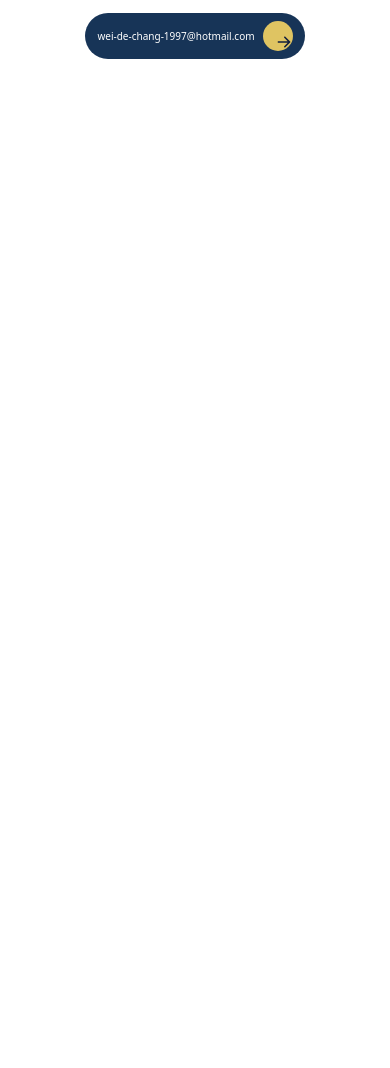
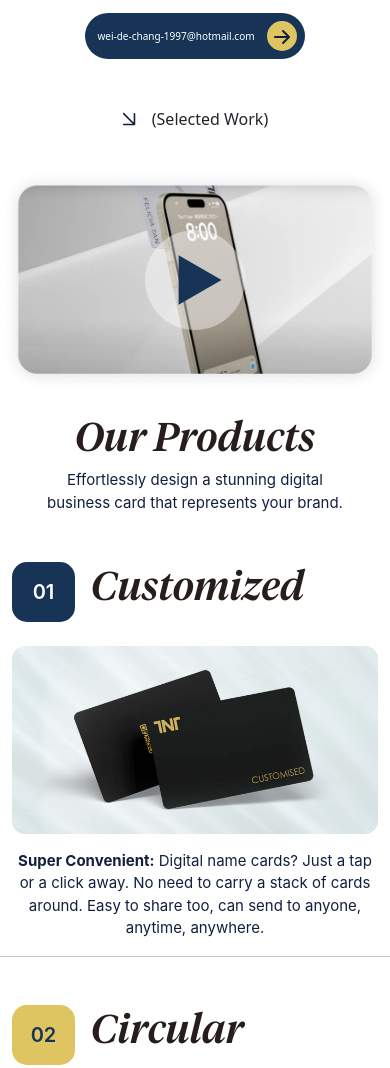
Before and after one commit to mrromanmiah/network-tap-bootstrap, a plain HTML site: page index.html in a window 390 px wide. Shown: the part 594-1662 px from the top of the page. Before the commit the page ends 844 px from the top, so only its background shows below. Drawn offline with nearby package versions, Linux system fonts and the light colour scheme; a small style sheet from the web is missing.

Commit message:
cards made

```diff
--- a/index.html
+++ b/index.html
@@ -16,9 +16,6 @@
     <script src="https://cdn.jsdelivr.net/npm/bootstrap@5.3.2/dist/js/bootstrap.min.js"
         integrity="sha384-BBtl+eGJRgqQAUMxJ7pMwbEyER4l1g+O15P+16Ep7Q9Q+zqX6gSbd85u4mG4QzX+"
         crossorigin="anonymous"></script>
-    <link rel="stylesheet" href="https://cdnjs.cloudflare.com/ajax/libs/font-awesome/6.0.0/css/all.min.css"
-        integrity="sha512-LC5I/b+ST5M9jpJ4vfu0AAKkFNFxmab70v8ae80c+o5dCv9l+TN7uOMthxfDwwZ/ntT/u5SG8VrYzpyJum+0Cw=="
-        crossorigin="anonymous" referrerpolicy="no-referrer" />
 
     <link rel="stylesheet" href="style.css">
 
@@ -26,7 +23,7 @@
 
 <body>
 
-    <div class="container">
+
     <header>
         <nav>
             <div class="container text-center pt-lg-5 pt-3">
@@ -63,14 +60,87 @@
                     your professional identity
                 </p>
             </div>
-                <div class="container custom-btn d-flex align-items-center rounded-pill text-white py-2">
+            <div
+                class="buttons d-flex flex-column-reverse flex-lg-row justify-content-lg-between align-items-center text-center">
+
+                <div class="d-flex flex-row align-items-center gap-3 mt-lg-0 mt-5">
+                    <svg xmlns="http://www.w3.org/2000/svg" width="14" height="14" viewBox="0 0 20 20" fill="none">
+                        <path d="M2.41315 2.41321L17.8053 17.8054M17.8053 17.8054V2.41321M17.8053 17.8054H2.41315"
+                            stroke="#121F3E" stroke-width="2.30882" stroke-linecap="round" stroke-linejoin="round" />
+                    </svg>
+                    <p class="mb-0">(Selected Work)</p>
+                </div>
+
+                <div class="custom-btn d-flex align-items-center rounded-pill text-white p-2">
                     <p class="flex-grow-1 text-center mb-0 fw-medium">wei-de-chang-1997@hotmail.com</p>
-                    <div class="arrow-right btn rounded-circle ms-2">
-                        <img class="arrow" src="/assets/arrow-right.svg" alt="">
+
+                    <button class="arrow-right rounded-circle ms-2 border-0">
+                        <svg xmlns="http://www.w3.org/2000/svg" width="16" height="14" viewBox="0 0 16 14" fill="none">
+                            <path fill-rule="evenodd" clip-rule="evenodd"
+                                d="M8.29297 0.294024C8.48047 0.106581 8.73474 0.00128174 8.99986 0.00128174C9.26499 0.00128174 9.51926 0.106581 9.70676 0.294024L15.7059 6.29312C15.8933 6.48062 15.9986 6.73489 15.9986 7.00001C15.9986 7.26514 15.8933 7.51941 15.7059 7.70691L9.70676 13.706C9.51818 13.8881 9.26562 13.9889 9.00346 13.9866C8.7413 13.9844 8.49053 13.8792 8.30515 13.6938C8.11977 13.5084 8.01462 13.2577 8.01234 12.9955C8.01006 12.7334 8.11084 12.4808 8.29297 12.2922L12.5853 7.99986L1.00107 7.99986C0.735893 7.99986 0.481578 7.89452 0.29407 7.70701C0.106562 7.5195 0.0012207 7.26519 0.0012207 7.00001C0.0012207 6.73484 0.106562 6.48052 0.29407 6.29301C0.481578 6.1055 0.735893 6.00016 1.00107 6.00016L12.5853 6.00016L8.29297 1.70781C8.10553 1.52031 8.00023 1.26604 8.00023 1.00092C8.00023 0.735793 8.10553 0.481523 8.29297 0.294024Z"
+                                fill="#121F3E" />
+                        </svg>
+                    </button>
+                </div>
+            </div>
+        </section>
+        <section class="mt-lg-5 mt-3">
+            <div class="video">
+                <button class="play rounded-circle border-0">
+                    <svg xmlns="http://www.w3.org/2000/svg" width="50" height="50" viewBox="0 0 107 124" fill="none">
+                        <path d="M107 62L0.499994 123.488L0.5 0.512191L107 62Z" fill="#173457" />
+                    </svg>
+                </button>
+            </div>
+        </section>
+
+
+        <section>
+            <div
+                class="container d-lg-flex flex-column flex-lg-row justify-content-center align-items-center gap-lg-5 mx-auto">
+                <h1 class="title text-lg-start text-center">Our Products</h1>
+                <p class="subtitle text-lg-start text-center">Effortlessly design a stunning digital <br> business card
+                    that represents your brand.</p>
+            </div>
+            <div class="container d-lg-flex justify-content-between gap-5 mt-5">
+                <div class="d-flex gap-3">
+                    <button class="number">01</button>
+                    <h1 class="title text-lg-start text-center d-lg-none">Customized</h1>
+                </div>
+                <div class="mt-lg-0 mt-4">
+                    <img class="w-100" src="/assets/Rectangle 7.png" alt="">
+                    <div class="d-lg-flex flex-lg-row justify-content-between align-items-center gap-lg-5 mx-auto mt-3">
+                        <h1 class="title text-lg-start text-center d-lg-inline-block d-none">Customized</h1>
+                        <p class="subtitle text-lg-start text-center"><b>Super Convenient:</b> Digital name cards? Just a tap
+                            or a click away. No need to carry a stack of cards around. Easy to share too, can send to
+                            anyone, anytime, anywhere.</p>
+                    </div>
                 </div>
             </div>
 
+            <hr class="container">
+
+            <div class="container d-flex flex-lg-row flex-column-reverse justify-content-between gap-lg-5 gap-0 mt-5">
+                <div class="mt-lg-0 mt-4">
+                    <img class="w-100" src="/assets/Rectangle 8.png" alt="">
+                    <div class="d-lg-flex flex-lg-row justify-content-between align-items-center gap-lg-5 mx-auto mt-3">
+                        <h1 class="title text-lg-start text-center d-lg-inline-block d-none">Circular</h1>
+                        <p class="subtitle text-lg-start text-center"><b>Always Up-to-date:</b> DChange your job, your number, or even your email? Just update your digital card lor. No need to print new ones. Save time and hassle</p>
+                    </div>
+                </div>
+                <div class="d-flex gap-3">
+                    <button class="number" style="background-color: #DFC462; color: #173457;">02</button>
+                    <h1 class="title text-lg-start text-center d-lg-none">Circular</h1>
+                </div>
+            </div>
+
+            <hr class="container">
+
+            <!-- add more cards here -->
+
+
         </section>
+
 
     </main>
 
@@ -87,7 +157,7 @@
 
 
 
-    </div>
+
 
 
 
--- a/style.css
+++ b/style.css
@@ -40,7 +40,10 @@ header {
 
 .banner-img {
     width: 350px;
+    margin-left: 80px;
 }
+
+
 
 .about {
     font-size: 12px;
@@ -54,10 +57,20 @@ header {
     text-align: right;
 }
 
+.buttons{
+    margin-left: 170px;
+    margin-right: 70px;
+}
+
 .arrow-right {
     background-color: #DFC462;
     width: 30px;
     height: 30px;
+
+}
+
+.arrow-right:hover{
+background-color: white;
 }
 
 .arrow {
@@ -70,6 +83,58 @@ header {
     font-size: 10px;
     width: 220px;
 }
+
+.video {
+    background-image: url('/assets/video.png');
+    background-size: contain;
+    background-repeat: no-repeat;
+    background-position: center;
+    text-align: center;
+    padding: 250px;
+}
+
+.play{
+    height: 120px;
+    width: 120px;
+    padding-left: 20px;
+    background-color: #FFFFFF69;
+}
+
+.play:hover{
+    background-color: white;
+}
+
+.title{
+    font-family: tiempose;
+    font-size: 80px;
+    color: #271E1B;
+}
+
+.subtitle{
+    font-family: 'Inter', sans-serif;
+    font-size: 20px;
+    font-weight: 400;
+    color: #121F3E;
+}
+.number{
+    width: 125px;
+    height: 120px;
+    color: white;
+    background-color: #173457;
+    border: 0px;
+    border-radius: 15px;
+    font-family: 'Inter', sans-serif;
+    font-size: 40px;
+    font-weight: 600;
+}
+
+.number:hover{
+    border-radius: 85px;
+}
+
+
+
+
 
 
 
@@ -118,9 +183,38 @@ header {
 
     .banner-img {
         width: 200px;
+        margin-left: 0px;
     }
 
     .description {
         text-align: center;
     }
+    .buttons{
+        margin-left: 20px;
+        margin-right: 20px;
+    }
+
+    .video {
+        padding: 83px;
+    }
+    .play{
+        height: 100px;
+        width: 100px;
+        padding-left: 15px;
+    }
+    .title{
+        font-size: 40px;
+    }
+    .subtitle{
+        font-size: 15px;
+    }
+    .number{
+        width: 63px;
+        height: 60px;
+        border: 0px;
+        border-radius: 15px;
+        font-size: 20px;
+        font-weight: 600;
+    }
+
 }
```
Also changed, not shown: assets/Polygon 1.svg (added), assets/Rectangle 7.png (added), assets/Rectangle 8.png (added), assets/video.png (added). Lines whose indentation alone changed are shown as unchanged.
